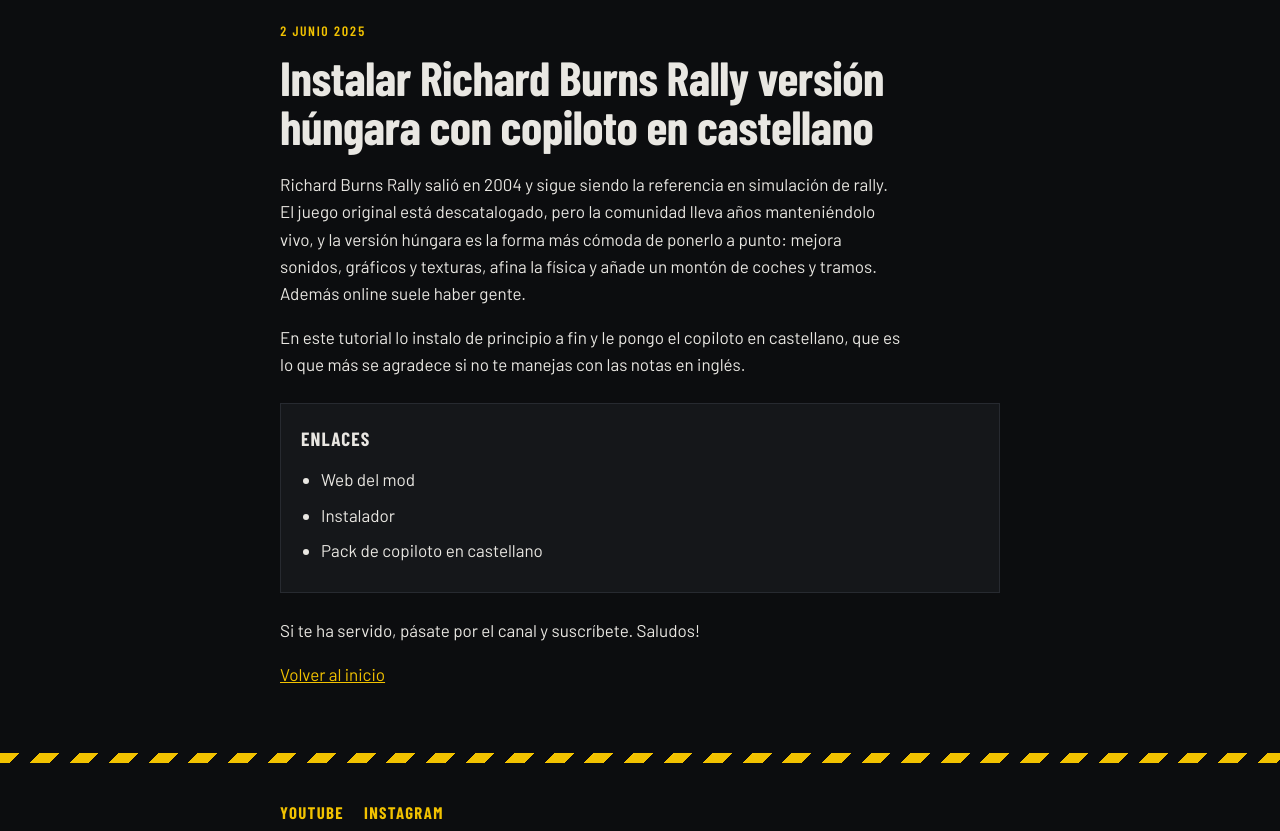
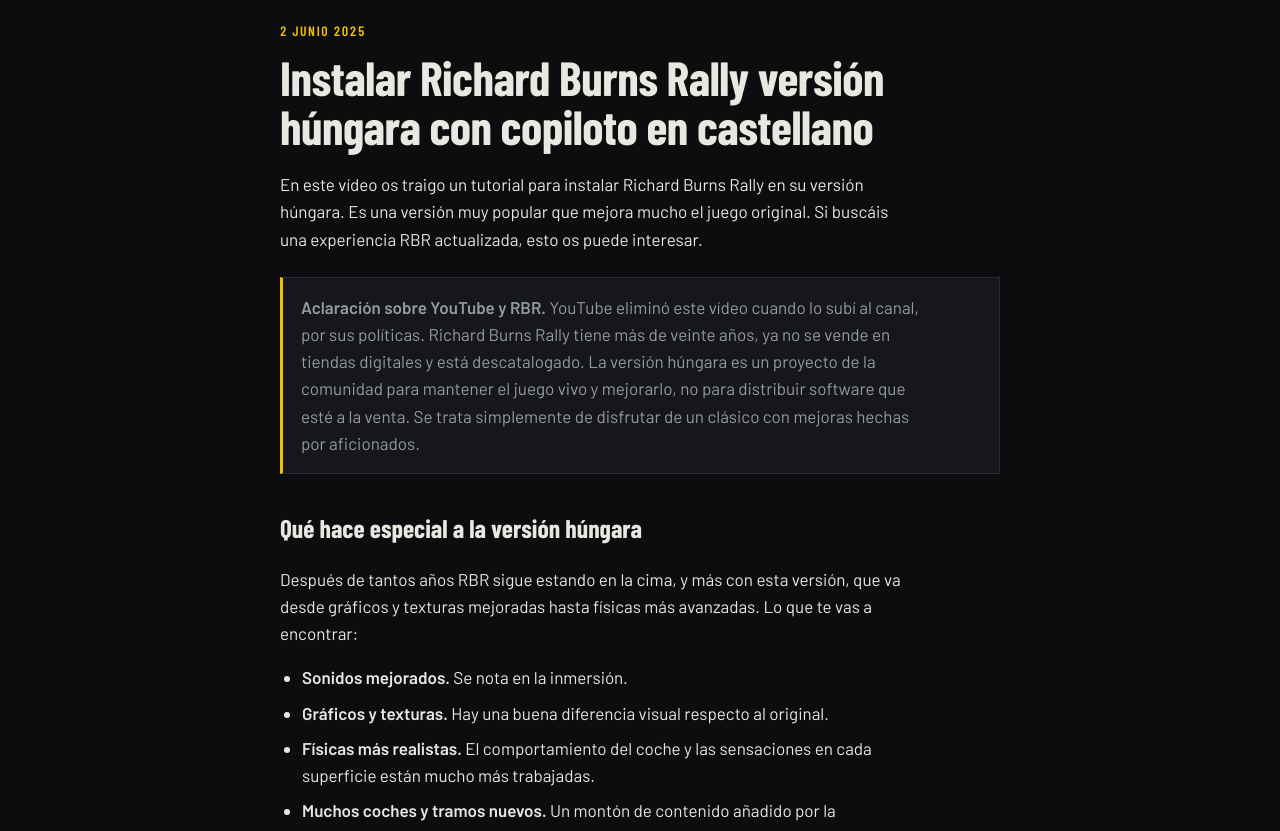
Before and after one commit to PEPEtheDEVandroid/wildsimracer, a plain HTML site: page instalar-richard-burns-rally-version-hungara-copiloto-en-castellano/index.html in a window 1280 px wide. Shown: the part 97-928 px from the top of the page. Drawn offline with nearby package versions, Linux system fonts and the light colour scheme; a web font is replaced by a local one.

Commit message:
Add files via upload

```diff
--- a/instalar-richard-burns-rally-version-hungara-copiloto-en-castellano/index.html
+++ b/instalar-richard-burns-rally-version-hungara-copiloto-en-castellano/index.html
@@ -4,7 +4,7 @@
 <meta charset="utf-8">
 <meta name="viewport" content="width=device-width, initial-scale=1">
 <title>Instalar Richard Burns Rally versión húngara con copiloto en castellano — WildSimRacer</title>
-<meta name="description" content="Tutorial para instalar la versión húngara de Richard Burns Rally con el copiloto en castellano. Paso a paso y enlaces de descarga.">
+<meta name="description" content="Tutorial para instalar la versión húngara de Richard Burns Rally (RallySimFans) con el copiloto en castellano. Pasos y enlaces.">
 <link rel="preconnect" href="https://fonts.googleapis.com">
 <link rel="preconnect" href="https://fonts.gstatic.com" crossorigin>
 <link href="https://fonts.googleapis.com/css2?family=Barlow+Condensed:wght@600;700;800&family=Barlow:wght@400;500;600&display=swap" rel="stylesheet">
@@ -31,26 +31,42 @@
     <time datetime="2025-06-02">2 junio 2025</time>
     <h1>Instalar Richard Burns Rally versión húngara con copiloto en castellano</h1>
 
-    <p>Richard Burns Rally salió en 2004 y sigue siendo la referencia en simulación de rally. El juego original está descatalogado, pero la comunidad lleva años manteniéndolo vivo, y la versión húngara es la forma más cómoda de ponerlo a punto: mejora sonidos, gráficos y texturas, afina la física y añade un montón de coches y tramos. Además online suele haber gente.</p>
+    <p>En este vídeo os traigo un tutorial para instalar Richard Burns Rally en su versión húngara. Es una versión muy popular que mejora mucho el juego original. Si buscáis una experiencia RBR actualizada, esto os puede interesar.</p>
 
-    <p>En este tutorial lo instalo de principio a fin y le pongo el copiloto en castellano, que es lo que más se agradece si no te manejas con las notas en inglés.</p>
+    <div class="aviso">
+      <p><strong>Aclaración sobre YouTube y RBR.</strong> YouTube eliminó este vídeo cuando lo subí al canal, por sus políticas. Richard Burns Rally tiene más de veinte años, ya no se vende en tiendas digitales y está descatalogado. La versión húngara es un proyecto de la comunidad para mantener el juego vivo y mejorarlo, no para distribuir software que esté a la venta. Se trata simplemente de disfrutar de un clásico con mejoras hechas por aficionados.</p>
+    </div>
 
-    <!--
-      VÍDEO: aquí va el reproductor de Tutorial-RBR.mp4.
-      Cuando sepamos dónde se aloja el archivo, se sustituye este comentario por:
-      <video controls preload="metadata" src="RUTA_DEL_VIDEO"></video>
-    -->
+    <h2>Qué hace especial a la versión húngara</h2>
+
+    <p>Después de tantos años RBR sigue estando en la cima, y más con esta versión, que va desde gráficos y texturas mejoradas hasta físicas más avanzadas. Lo que te vas a encontrar:</p>
+
+    <ul>
+      <li><strong>Sonidos mejorados.</strong> Se nota en la inmersión.</li>
+      <li><strong>Gráficos y texturas.</strong> Hay una buena diferencia visual respecto al original.</li>
+      <li><strong>Físicas más realistas.</strong> El comportamiento del coche y las sensaciones en cada superficie están mucho más trabajadas.</li>
+      <li><strong>Muchos coches y tramos nuevos.</strong> Un montón de contenido añadido por la comunidad.</li>
+      <li><strong>Actualizaciones y online.</strong> La comunidad sigue trabajando en ello y online suele haber gente.</li>
+    </ul>
+
+    <h2>Pasos y enlaces</h2>
 
     <div class="enlaces-descarga">
-      <h3>Enlaces</h3>
+      <h3>Lo que necesitas</h3>
       <ul>
-        <li>Web del mod</li>
-        <li>Instalador</li>
-        <li>Pack de copiloto en castellano</li>
+        <li><strong>Paso 1 y 2 — el juego y el instalador:</strong> los dos salen de la web oficial del proyecto, <a href="https://rallysimfans.hu/rbr/download.php?download=rsfrbr">RallySimFans</a>. Ahí tienes el instalador y las instrucciones que mantiene la comunidad.</li>
+        <li><strong>Paso 3 — copiloto en castellano:</strong> el pack de voces de <a href="https://www.mediafire.com/?c5s64zuy4z3326z">Dani Cué</a>.</li>
       </ul>
     </div>
 
-    <p>Si te ha servido, pásate por el canal y suscríbete. Saludos!</p>
+    <p>En el vídeo lo hago de principio a fin, que es la forma de no perderse en la configuración.</p>
+
+    <!--
+      VÍDEO: Tutorial-RBR.mp4 (401 MB, pendiente de alojar en Internet Archive).
+      Cuando esté subido, sustituir este comentario por el reproductor.
+    -->
+
+    <p>Si te ha servido, dale a me gusta en el vídeo y suscríbete al canal. Y si tienes dudas con el mod, déjalas en los comentarios. Saludos!</p>
 
     <p><a href="/">Volver al inicio</a></p>
   </article>
```
